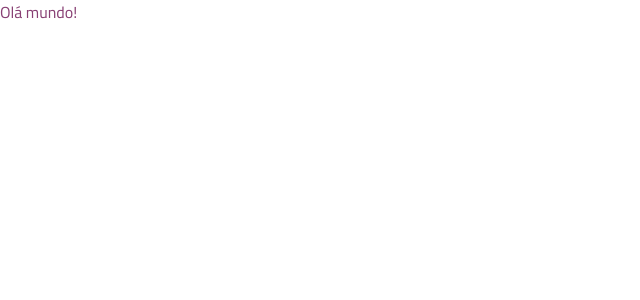
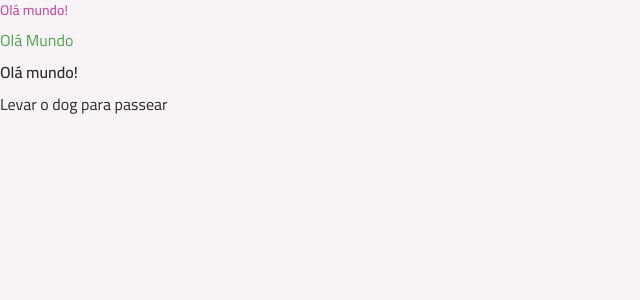
Before and after one commit to joaopedrovidal/todo, a React (Vite) app: page / in a window 1280 px wide. Shown: the top 300 px of the page, without its empty margins (0-640 px from the left). Built offline with nearby package versions, Linux system fonts and the light colour scheme.

Commit message:
Componente Text

```diff
--- a/index.html
+++ b/index.html
@@ -12,7 +12,7 @@
   <title>ToDo-List</title>
 </head>
 
-<body>
+<body class="bg-gray-100">
   <div id="root"></div>
   <script type="module" src="/src/main.tsx"></script>
 </body>
--- a/package.json
+++ b/package.json
@@ -11,6 +11,7 @@
   },
   "dependencies": {
     "@tailwindcss/vite": "^4.1.11",
+    "class-variance-authority": "^0.7.1",
     "install": "^0.13.0",
     "react": "^19.1.0",
     "react-dom": "^19.1.0",
--- a/src/App.tsx
+++ b/src/App.tsx
@@ -1,8 +1,21 @@
+import Text from "./components/text";
+
 export default function App() {
 
   return (
-    <div className="text-pink-dark">
-      Olá mundo!
+    <div className="flex flex-col gap-2">
+      <Text variant={"body-sm-bold"} className="text-pink-base">
+        Olá mundo!
+      </Text>
+      <Text className="text-green-base">
+        Olá Mundo
+      </Text>
+      <Text variant={"body-md-bold"}>
+        Olá mundo!
+      </Text>
+      <Text>
+        Levar o dog para passear
+      </Text>
     </div>
   )
 }
--- /dev/null
+++ b/src/components/text.tsx
@@ -0,0 +1,34 @@
+import React from "react";
+import { cva, type VariantProps } from "class-variance-authority";
+
+export const textVariants = cva('font-sans text-gray-400', {
+    variants: {
+        variant : {
+            "body-sm-bold": 'text-sm leading-5 font-semibold',
+            "body-md": "text-base leading-6 font-normal",
+            "body-md-bold": "text-base leading-6 font-semibold"
+        }
+    },
+    defaultVariants: {
+        variant: "body-md"
+    }
+});
+
+interface TextProps extends VariantProps<typeof textVariants>{
+    as?: keyof React.JSX.IntrinsicElements;
+    className?: string;
+    children?: React.ReactNode;
+}
+
+export default function Text({as = 'span',  className, children, variant, ...props }: TextProps){
+    return(
+        React.createElement(
+            as,
+            {
+                className: textVariants({variant, className}),
+                ...props
+            },
+            children
+        )
+    )
+}
```
Also changed, not shown: 1 other file (tests, documents, lock files or other folders).
